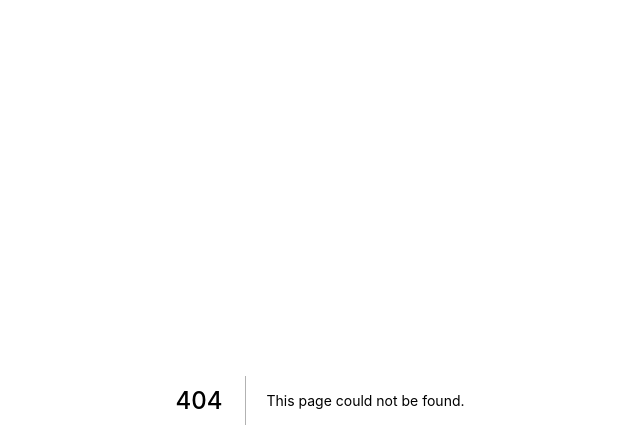
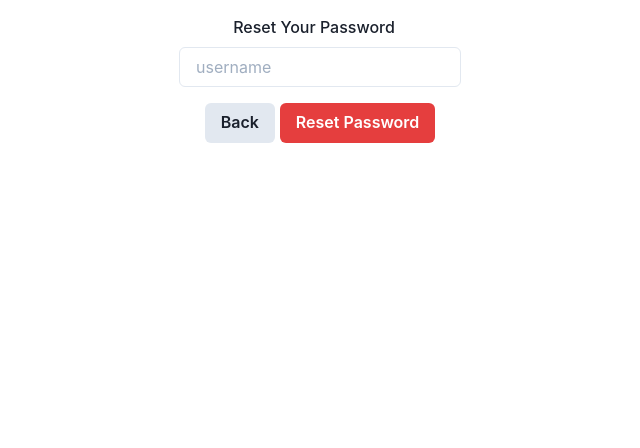
Before and after one commit to Sh-u/ManabiWeb, a Next.js app in the folder web/: page /resetpassword in a window 1280 px wide. Before the commit this address had no page. Shown: the top 448 px of the page, without its empty margins (320-960 px from the left). Built offline with nearby package versions, Linux system fonts and the light colour scheme.

Commit message:
login refactor and reset password

```diff
--- a/web/src/components/InputField.tsx
+++ b/web/src/components/InputField.tsx
@@ -24,7 +24,7 @@ const InputField  = ({label, size: _, ...props} : MyInputProps) => {
       <FormLabel
         htmlFor={field.name}
         textAlign={"center"}
-        placeholder={"username"}
+        placeholder={field.name}
       >
         {label}
       </FormLabel>
--- a/web/src/generated/graphql.tsx
+++ b/web/src/generated/graphql.tsx
@@ -21,9 +21,16 @@ export type FieldError = {
   message: Scalars['String'];
 };
 
+export type LoginInput = {
+  email?: InputMaybe<Scalars['String']>;
+  password: Scalars['String'];
+  username?: InputMaybe<Scalars['String']>;
+};
+
 export type Mutation = {
   __typename?: 'Mutation';
   createPost: Post;
+  forgotPassword: Scalars['Boolean'];
   login: UserResponse;
   logout: Scalars['Boolean'];
   register: UserResponse;
@@ -37,13 +44,18 @@ export type MutationCreatePostArgs = {
 };
 
 
+export type MutationForgotPasswordArgs = {
+  username: Scalars['String'];
+};
+
+
 export type MutationLoginArgs = {
-  options: UsernamePasswordInput;
+  options: LoginInput;
 };
 
 
 export type MutationRegisterArgs = {
-  options: UsernamePasswordInput;
+  options: RegisterInput;
 };
 
 
@@ -79,10 +91,17 @@ export type QueryPostArgs = {
   _id: Scalars['Int'];
 };
 
+export type RegisterInput = {
+  email: Scalars['String'];
+  password: Scalars['String'];
+  username: Scalars['String'];
+};
+
 export type User = {
   __typename?: 'User';
   _id: Scalars['Int'];
   createdAt: Scalars['String'];
+  email: Scalars['String'];
   updatedAt: Scalars['String'];
   username: Scalars['String'];
 };
@@ -93,15 +112,17 @@ export type UserResponse = {
   user?: Maybe<User>;
 };
 
-export type UsernamePasswordInput = {
-  password: Scalars['String'];
-  username: Scalars['String'];
-};
-
 export type BasicUserFragment = { __typename?: 'User', _id: number, username: string };
 
+export type ForgotPasswordMutationVariables = Exact<{
+  username: Scalars['String'];
+}>;
+
+
+export type ForgotPasswordMutation = { __typename?: 'Mutation', forgotPassword: boolean };
+
 export type LoginMutationVariables = Exact<{
-  options: UsernamePasswordInput;
+  options: LoginInput;
 }>;
 
 
@@ -113,8 +134,7 @@ export type LogoutMutationVariables = Exact<{ [key: string]: never; }>;
 export type LogoutMutation = { __typename?: 'Mutation', logout: boolean };
 
 export type RegisterMutationVariables = Exact<{
-  username: Scalars['String'];
-  password: Scalars['String'];
+  options: RegisterInput;
 }>;
 
 
@@ -136,20 +156,50 @@ export const BasicUserFragmentDoc = gql`
   username
 }
     `;
+export const ForgotPasswordDocument = gql`
+    mutation ForgotPassword($username: String!) {
+  forgotPassword(username: $username)
+}
+    `;
+export type ForgotPasswordMutationFn = Apollo.MutationFunction<ForgotPasswordMutation, ForgotPasswordMutationVariables>;
+
+/**
+ * __useForgotPasswordMutation__
+ *
+ * To run a mutation, you first call `useForgotPasswordMutation` within a React component and pass it any options that fit your needs.
+ * When your component renders, `useForgotPasswordMutation` returns a tuple that includes:
+ * - A mutate function that you can call at any time to execute the mutation
+ * - An object with fields that represent the current status of the mutation's execution
+ *
+ * @param baseOptions options that will be passed into the mutation, supported options are listed on: https://www.apollographql.com/docs/react/api/react-hooks/#options-2;
+ *
+ * @example
+ * const [forgotPasswordMutation, { data, loading, error }] = useForgotPasswordMutation({
+ *   variables: {
+ *      username: // value for 'username'
+ *   },
+ * });
+ */
+export function useForgotPasswordMutation(baseOptions?: Apollo.MutationHookOptions<ForgotPasswordMutation, ForgotPasswordMutationVariables>) {
+        const options = {...defaultOptions, ...baseOptions}
+        return Apollo.useMutation<ForgotPasswordMutation, ForgotPasswordMutationVariables>(ForgotPasswordDocument, options);
+      }
+export type ForgotPasswordMutationHookResult = ReturnType<typeof useForgotPasswordMutation>;
+export type ForgotPasswordMutationResult = Apollo.MutationResult<ForgotPasswordMutation>;
+export type ForgotPasswordMutationOptions = Apollo.BaseMutationOptions<ForgotPasswordMutation, ForgotPasswordMutationVariables>;
 export const LoginDocument = gql`
-    mutation Login($options: UsernamePasswordInput!) {
+    mutation Login($options: LoginInput!) {
   login(options: $options) {
     errors {
       field
       message
     }
     user {
-      _id
-      username
+      ...BasicUser
     }
   }
 }
-    `;
+    ${BasicUserFragmentDoc}`;
 export type LoginMutationFn = Apollo.MutationFunction<LoginMutation, LoginMutationVariables>;
 
 /**
@@ -207,8 +257,8 @@ export type LogoutMutationHookResult = ReturnType<typeof useLogoutMutation>;
 export type LogoutMutationResult = Apollo.MutationResult<LogoutMutation>;
 export type LogoutMutationOptions = Apollo.BaseMutationOptions<LogoutMutation, LogoutMutationVariables>;
 export const RegisterDocument = gql`
-    mutation Register($username: String!, $password: String!) {
-  register(options: {username: $username, password: $password}) {
+    mutation Register($options: RegisterInput!) {
+  register(options: $options) {
     errors {
       field
       message
@@ -234,8 +284,7 @@ export type RegisterMutationFn = Apollo.MutationFunction<RegisterMutation, Regis
  * @example
  * const [registerMutation, { data, loading, error }] = useRegisterMutation({
  *   variables: {
- *      username: // value for 'username'
- *      password: // value for 'password'
+ *      options: // value for 'options'
  *   },
  * });
  */
@@ -323,6 +372,7 @@ export const namedOperations = {
     Posts: 'Posts'
   },
   Mutation: {
+    ForgotPassword: 'ForgotPassword',
     Login: 'Login',
     Logout: 'Logout',
     Register: 'Register'
--- /dev/null
+++ b/web/src/graphql/mutations/forgotPassword.graphql
@@ -0,0 +1,5 @@
+mutation ForgotPassword($username: String!){
+  forgotPassword(username: $username)
+
+
+}
--- a/web/src/graphql/mutations/login.graphql
+++ b/web/src/graphql/mutations/login.graphql
@@ -1,4 +1,4 @@
-mutation Login($options: UsernamePasswordInput!){
+mutation Login($options: LoginInput!){
   login(options: $options) {
     errors {
       field,
--- a/web/src/graphql/mutations/register.graphql
+++ b/web/src/graphql/mutations/register.graphql
@@ -1,5 +1,5 @@
-mutation Register($username: String!, $password: String!) {
-    register(options: { username: $username, password: $password }) {
+mutation Register($options: RegisterInput!) {
+    register(options: $options) {
       errors {
         field
         message
--- a/web/src/pages/_document.tsx
+++ b/web/src/pages/_document.tsx
@@ -4,7 +4,7 @@ import { ColorModeScript } from '@chakra-ui/react'
 export default class Document extends NextDocument {
   render() {
     return (
-      <Html>
+      <Html style={{height: '100%'}}>
         <Head />
         <body>
           {/* Make Color mode to persists when you refresh the page. */}
--- /dev/null
+++ b/web/src/pages/resetpassword.tsx
@@ -0,0 +1,78 @@
+import { Flex, Box, Button } from '@chakra-ui/react'
+import { Formik, Form } from 'formik'
+import router from 'next/router'
+import React from 'react'
+import InputField from '../components/InputField'
+import { useForgotPasswordMutation } from '../generated/graphql'
+import { toErrorMap } from '../utils/toErrorMap'
+
+const resetpassword = () => {
+    const [forgotPassword] = useForgotPasswordMutation()
+  return (
+    <Flex
+    h={"full"}
+    w={'full'}
+    justifyContent="center"
+    alignItems="center"
+
+    flexFlow="column"
+  >
+    <Formik
+      initialValues={{ username: "" }}
+      onSubmit={async (values, { setErrors }) => {
+
+
+         const response = await forgotPassword({variables: values});
+
+
+        if (!response.data.forgotPassword){
+            setErrors({
+                username: "user not found"
+            })
+        }
+
+      }}
+    >
+      {({ values, handleChange, isSubmitting }) => (
+        <Form>
+          <InputField
+            name="username"
+            label="Reset Your Password"
+            placeholder="username"
+          />
+          <Box display={"flex"} justifyContent="center" alignItems="center" >
+          <Button
+              mt={4}
+              mr={'5px'}
+              backgroundColor={'gray.200'}
+              onClick={() => router.back()}
+              type="button"
+              _hover={{
+                transform: "scale(1.05)",
+                color: "white",
+              }}
+            >
+              Back
+            </Button>
+            <Button
+              mt={4}
+              colorScheme="red"
+              isLoading={isSubmitting}
+              type="submit"
+              _hover={{
+                transform: "scale(1.05)",
+                color: "white",
+              }}
+            >
+              Reset Password
+            </Button>
+
+          </Box>
+        </Form>
+      )}
+    </Formik>
+    </Flex>
+  )
+}
+
+export default resetpassword
```
Also changed, not shown: web/src/pages/login.tsx (+32 -13 lines), web/src/pages/register.tsx (+9 -3 lines), 6 other files (tests, documents, lock files or other folders).
